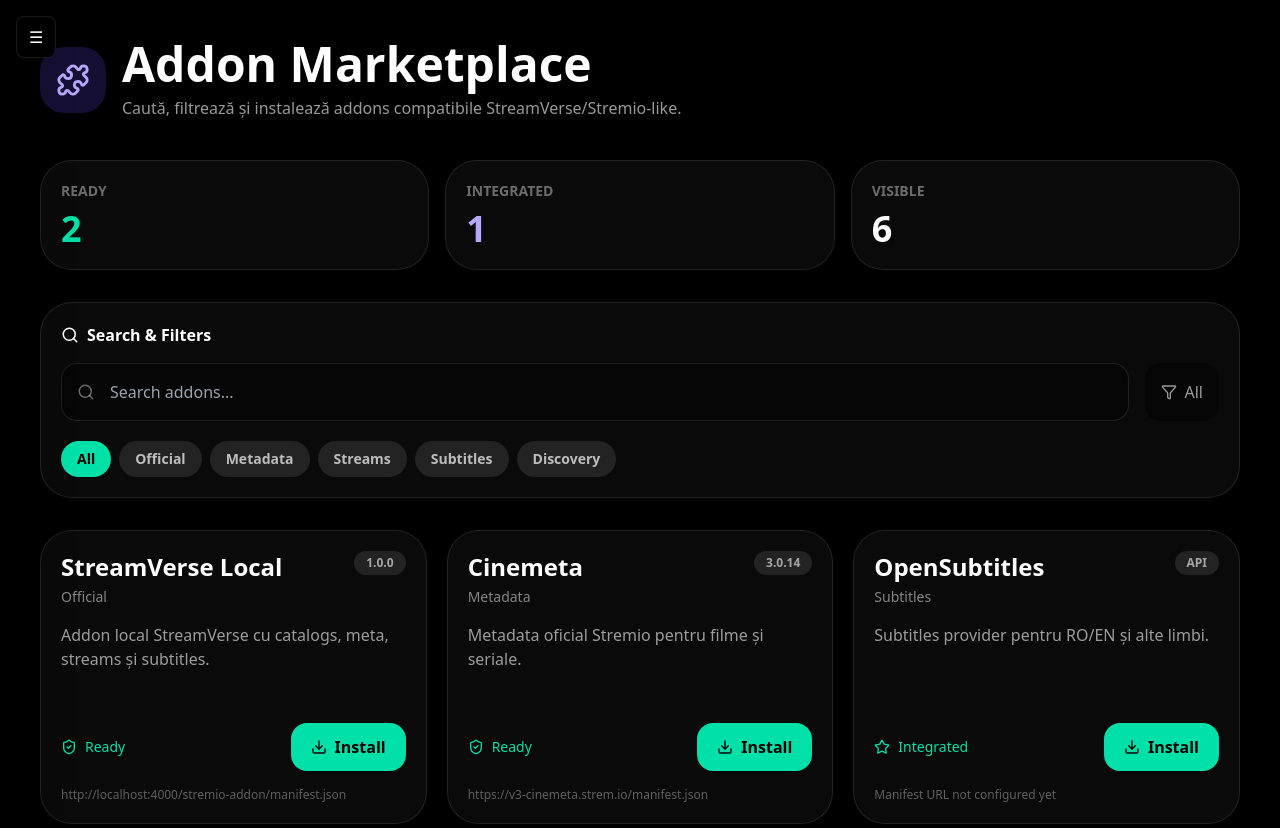
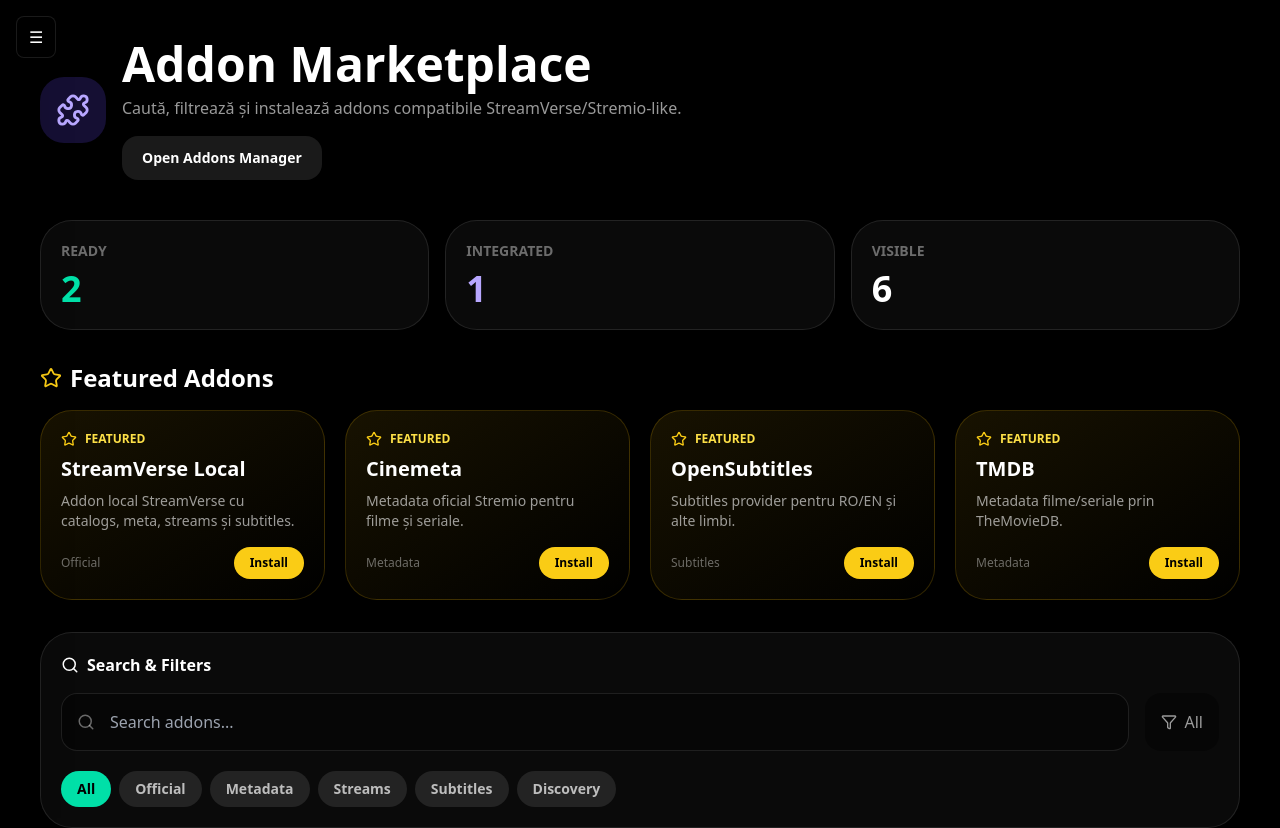
Before and after one commit to andrei99989/streamvers, a Next.js app in the folder frontend/: page /addons-marketplace in a window 1280 px wide. Shown: the top 828 px of the page. Built offline with nearby package versions, Linux system fonts and the light colour scheme; no server answers.

Commit message:
Add featured marketplace addons

```diff
--- a/frontend/app/addons-marketplace/page.tsx
+++ b/frontend/app/addons-marketplace/page.tsx
@@ -60,6 +60,14 @@ const marketplaceAddons = [
     category: 'Metadata',
     status: 'Placeholder',
   },
+];
+
+
+const featuredAddons = [
+  'StreamVerse Local',
+  'Cinemeta',
+  'OpenSubtitles',
+  'TMDB',
 ];
 
 const categories = [
@@ -143,6 +151,13 @@ export default function AddonsMarketplacePage() {
             Caută, filtrează și instalează addons
             compatibile StreamVerse/Stremio-like.
           </p>
+
+          <a
+            href="/addons"
+            className="mt-4 inline-flex rounded-2xl bg-white/10 px-5 py-3 text-sm font-black text-white transition hover:bg-white/20"
+          >
+            Open Addons Manager
+          </a>
         </div>
       </div>
 
@@ -183,6 +198,55 @@ export default function AddonsMarketplacePage() {
           <div className="mt-2 text-4xl font-black">
             {filteredAddons.length}
           </div>
+        </div>
+      </section>
+
+
+      <section className="mb-8">
+        <div className="mb-4 flex items-center gap-2">
+          <Star className="text-yellow-400" size={22} />
+          <h2 className="text-2xl font-black">
+            Featured Addons
+          </h2>
+        </div>
+
+        <div className="grid gap-5 md:grid-cols-2 xl:grid-cols-4">
+          {marketplaceAddons
+            .filter((addon) => featuredAddons.includes(addon.name))
+            .map((addon) => (
+              <div
+                key={`featured-${addon.name}`}
+                className="rounded-[2rem] border border-yellow-500/20 bg-gradient-to-br from-yellow-500/10 to-transparent p-5"
+              >
+                <div className="mb-2 flex items-center gap-2">
+                  <Star size={16} className="text-yellow-400" />
+                  <span className="text-xs font-black uppercase text-yellow-300">
+                    Featured
+                  </span>
+                </div>
+
+                <h3 className="text-xl font-black">
+                  {addon.name}
+                </h3>
+
+                <p className="mt-2 text-sm text-white/60">
+                  {addon.description}
+                </p>
+
+                <div className="mt-4 flex items-center justify-between gap-3">
+                  <div className="text-xs text-white/40">
+                    {addon.category}
+                  </div>
+
+                  <button
+                    onClick={() => install(addon)}
+                    className="rounded-2xl bg-yellow-400 px-4 py-2 text-xs font-black text-black"
+                  >
+                    Install
+                  </button>
+                </div>
+              </div>
+            ))}
         </div>
       </section>
 
--- a/frontend/components/AppShell.tsx
+++ b/frontend/components/AppShell.tsx
@@ -43,6 +43,7 @@ const sections = [
     items: [
       ['/live-tv', 'Live TV', '◉'],
       ['/addons', 'Addons', '▣'],
+      ['/addons-marketplace', 'Marketplace', '🛒'],
       ['/upload', 'Upload', '＋'],
       ['/downloads', 'Downloads', '📥']
     ]
--- a/frontend/components/layout/sidebar.tsx
+++ b/frontend/components/layout/sidebar.tsx
@@ -41,6 +41,7 @@ const sections = [
       ['▶️', 'Player', '/player'],
       ['🗄️', 'Sources', '/sources'],
       ['🧩', 'Addons', '/addons'],
+      ['🛒', 'Addon Marketplace', '/addons-marketplace'],
       ['📥', 'Downloads', '/downloads'],
     ],
   },
```
